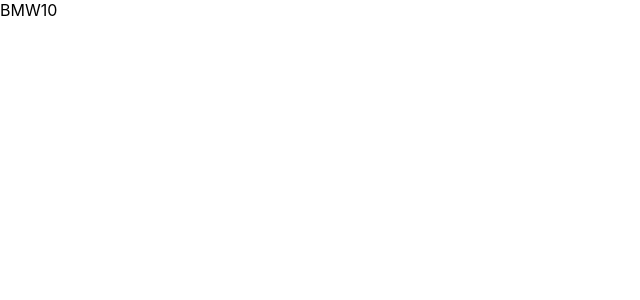
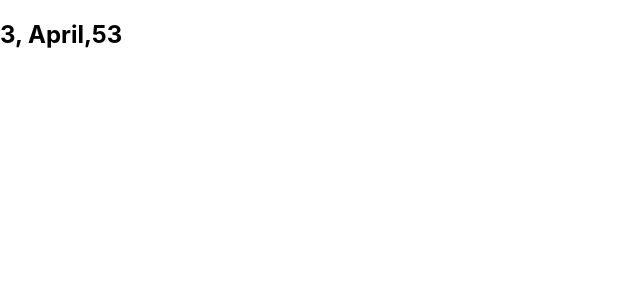
Before and after one commit to pinakam/jainit-react, a React (Create React App) app: page / in a window 1280 px wide. Shown: the top 300 px of the page, without its empty margins (0-640 px from the left). Built offline with nearby package versions, Linux system fonts and the light colour scheme.

Commit message:
oop concepts

```diff
--- a/src/App.jsx
+++ b/src/App.jsx
@@ -7,6 +7,7 @@
 import ClassConstructor from './OOP-Concepts/ClassConstructor';
 import Objects from './OOP-Concepts/Objects';
 import Inheritance from './OOP-Concepts/Inheritance';
+import Dates from './DEMO/Dates';
 function App() {
   return (
     <>
@@ -20,7 +21,8 @@
             {/* <Object /> */}
             {/* <ClassConstructor /> */}
             {/* <Objects /> */}
-            <Inheritance />
+            {/* <Inheritance /> */}
+            <Dates />
           </div>
         </div>
       </div>
--- /dev/null
+++ b/src/DEMO/Dates.js
@@ -0,0 +1,33 @@
+import React from "react";
+
+const Dates = () => {
+  const Dates = new Date();
+  const month = Dates.getMonth();
+  const months = [
+    "January",
+    "February",
+    "March",
+    "April",
+    "May",
+    "June",
+    "July",
+    "August",
+    "September",
+    "October",
+    "November",
+    "December",
+  ];
+  const Days = Dates.getDay();
+  const mont = months[month];
+  const mathRandom = Math.ceil(Math.random() * 100);
+  return (
+    <div>
+      <h2>
+        {Days}, {mont},{mathRandom}
+        {}
+      </h2>
+    </div>
+  );
+};
+
+export default Dates;
--- a/src/OOP-Concepts/ClassConstructor.jsx
+++ b/src/OOP-Concepts/ClassConstructor.jsx
@@ -16,5 +16,4 @@
         </div>
     )
 }
-
 export default ClassConstructor
```
